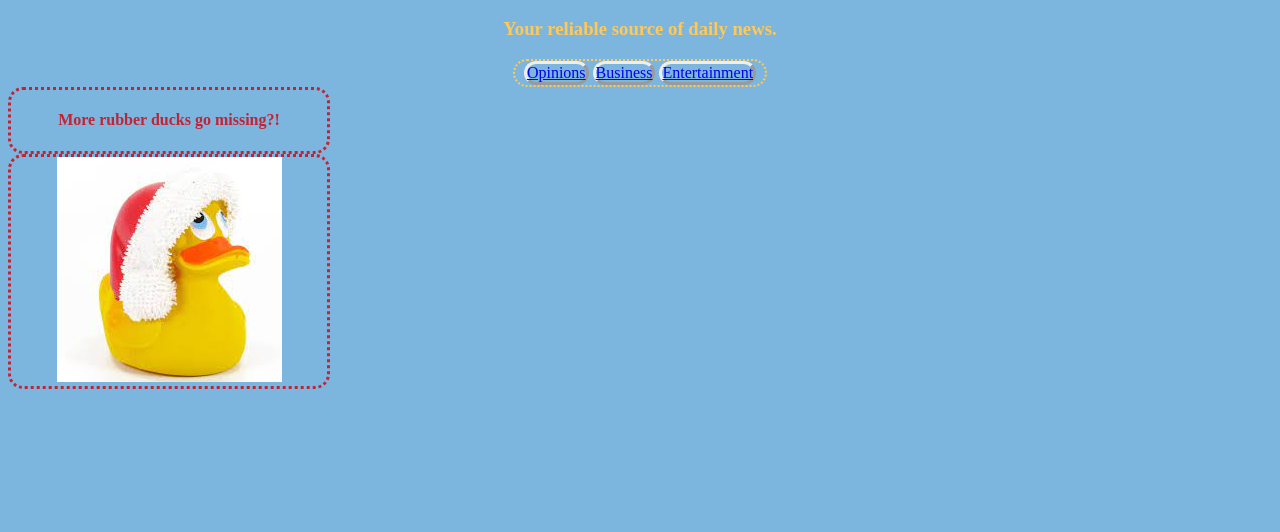
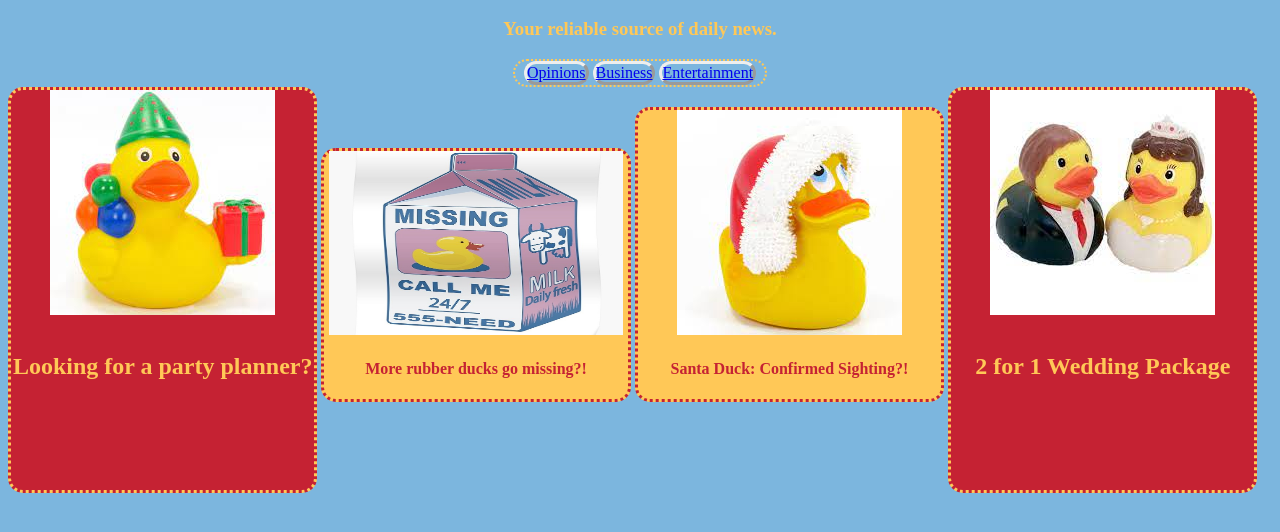
Before and after one commit to gr19467/News-Website, a plain HTML site: page index.html in a window 1280 px wide. Shown: the part 96-628 px from the top of the page. Drawn offline with Linux system fonts and the light colour scheme.

Commit message:
End of class 10/26/22
-almost done with the first page

```diff
--- a/index.html
+++ b/index.html
@@ -18,14 +18,25 @@
         </ul>
     </nav>
 
-    <aside>
+    <div class = "grid-container">
+    <aside class="grid-item-ad">
+        <img class = "regular" src="Images/birthday.jfif" alt="">
+        <h4>Looking for a party planner?</h4>
+    </aside>
+    <aside class="grid-item">
+        <img class = "giant" src="Images/lost.jpg" alt="">
         <h4>More rubber ducks go missing?!</h4>
     </aside>
 
-    <aside>
-        <img src="Images/santa.jfif" alt="">
+    <aside class="grid-item">
+        <img class = "regular" src="Images/santa.jfif" alt="">
+        <h4>Santa Duck: Confirmed Sighting?!</h4>
     </aside>
 
+    <aside class = "grid-item-ad">
+        <img class = "regular" src="Images/marriage.jfif" alt="">
+        <h4>2 for 1 Wedding Package</h4>
+    </aside>
 
 </body>
 </html>
--- a/styles.css
+++ b/styles.css
@@ -53,6 +53,26 @@ aside{
     text-align: center;
     color: rgb(197,34,51);
 
-    width: 25%;
+    width: 24%;
     height: 25%;
+    padding-right: 0%;
 }
+
+.grid-item{
+    display: inline-block;
+    background-color: rgb(255,200,87);
+}
+
+.grid-item-ad{
+    display: inline-block;
+    border: dotted rgb(255,200,87);
+    background-color: rgb(197,34,51);
+    color: rgb(255,200,87);
+    height: 50vh;
+    font-size: 150%;
+}
+
+.giant{
+    width: 23vw;
+    height: 23vh;
+}
```
Also changed, not shown: Images/lost.jpg (added).
